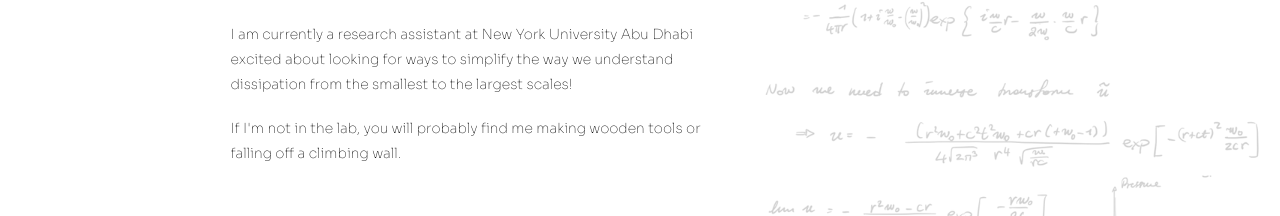
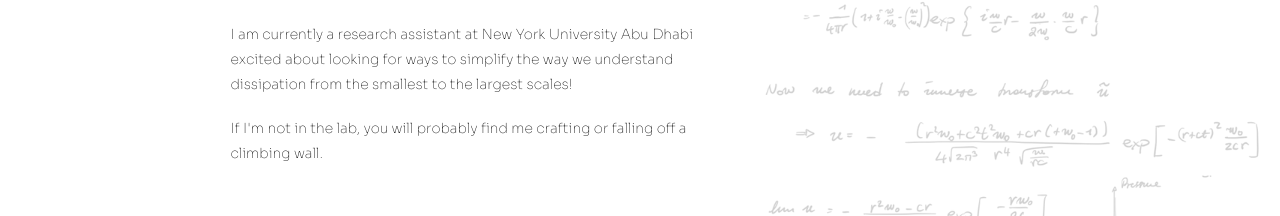
Before and after one commit to PanosEconomou/CV, a plain HTML site: page index.html in a window 1280 px wide. Shown: the part 1051-1267 px from the top of the page. Drawn offline with Linux system fonts and the light colour scheme.

Commit message:
updated index

```diff
--- a/index.html
+++ b/index.html
@@ -59,7 +59,7 @@
                     <h1>HELLO!</h1>
                     <p>I have just graduated from <a href="https://nyuad.nyu.edu/en/"><int>New York University</int></a> with a Bachelors in <int>Physics</int> and <int>Math</int> with a minor in Engineering.</p>
                     <p>I am currently a <a href="#research" target="_self"><int>research assistant</int></a> at <a href="https://nyuad.nyu.edu/en/research/faculty-labs-and-projects/center-for-astro--particle-and-planetary-physics.html"><int>New York University Abu Dhabi</int></a> excited about looking for ways to simplify the way we understand <int>dissipation</int> from the smallest to the largest scales!
-                    <p>If I'm not in the lab, you will probably find me making wooden tools or falling off a climbing wall.</p>
+                    <p>If I'm not in the lab, you will probably find me crafting or falling off a climbing wall.</p>
                     <br>
                     <br>
                     <p><a href="./cv/CV.pdf"><int>Resume</int></a>, <a href="./cv/index.html"><int>CV</int></a></p>
```
